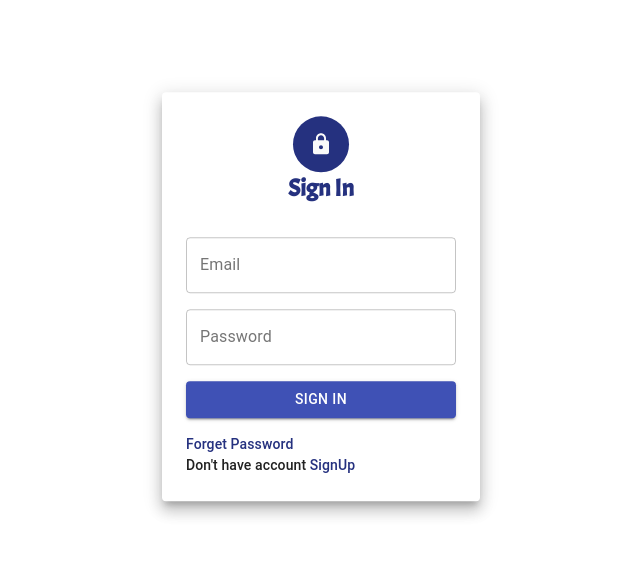
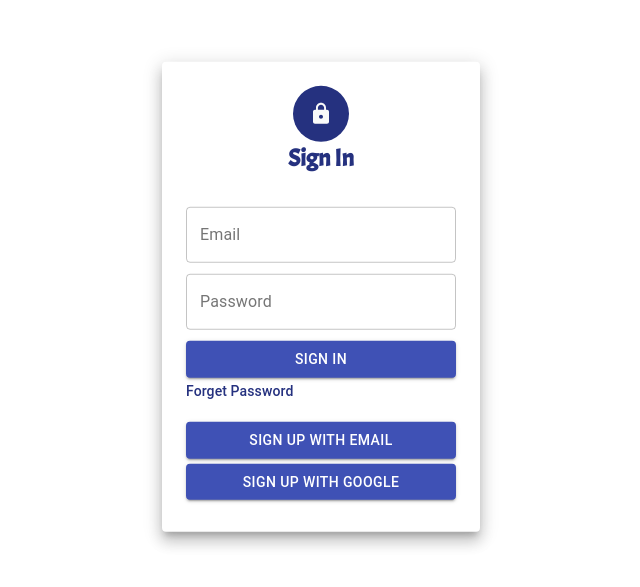
Before and after one commit to sandeepkumardev-zz/Firebase-Authentication, a React (Create React App) app: page /signin in a window 1280 px wide. Shown: the part 103-690 px from the top of the page, without its empty margins (319-959 px from the left). Built offline with nearby package versions, Linux system fonts and the light colour scheme.

Commit message:
error handling

```diff
--- a/public/index.html
+++ b/public/index.html
@@ -1,43 +1,19 @@
 <!DOCTYPE html>
 <html lang="en">
+
 <head>
   <meta charset="utf-8" />
   <link rel="icon" href="%PUBLIC_URL%/favicon.ico" />
   <meta name="viewport" content="width=device-width, initial-scale=1" />
   <meta name="theme-color" content="#000000" />
-    <meta
-      name="description"
-      content="Web site created using create-react-app"
-    />
+  <meta name="description" content="Web site created using create-react-app" />
   <link rel="apple-touch-icon" href="%PUBLIC_URL%/logo192.png" />
-    <!--
-      manifest.json provides metadata used when your web app is installed on a
-      user's mobile device or desktop. See https://developers.google.com/web/fundamentals/web-app-manifest/
-    -->
   <link rel="manifest" href="%PUBLIC_URL%/manifest.json" />
-    <!--
-      Notice the use of %PUBLIC_URL% in the tags above.
-      It will be replaced with the URL of the `public` folder during the build.
-      Only files inside the `public` folder can be referenced from the HTML.
-
-      Unlike "/favicon.ico" or "favicon.ico", "%PUBLIC_URL%/favicon.ico" will
-      work correctly both with client-side routing and a non-root public URL.
-      Learn how to configure a non-root public URL by running `npm run build`.
-    -->
   <title>React App</title>
 </head>
+
 <body>
-    <noscript>You need to enable JavaScript to run this app.</noscript>
   <div id="root"></div>
-    <!--
-      This HTML file is a template.
-      If you open it directly in the browser, you will see an empty page.
+</body>
 
-      You can add webfonts, meta tags, or analytics to this file.
-      The build step will place the bundled scripts into the <body> tag.
-
-      To begin the development, run `npm start` or `yarn start`.
-      To create a production bundle, use `npm run build` or `yarn build`.
-    -->
-  </body>
 </html>
--- a/src/ErrorPage.js
+++ b/src/ErrorPage.js
@@ -9,6 +9,7 @@ const useStyles = makeStyles((theme) => ({
     left: "50%",
     top: "50%",
     transform: "translate(-50%, -50%)",
+    "& h1": { fontFamily: "Acme, sans-serif" },
   },
   link: {
     textDecoration: "none",
@@ -20,11 +21,11 @@ function ErrorPage() {
 
   return (
     <div className={classes.root}>
-      <Typography variant="h2" component="h1">
-        🤷‍♂️ Page not found!
+      <Typography variant="h1" component="h1">
+        🤷‍♂️ <br /> Page not found!
       </Typography>
       <br />
-      <Typography variant="h6">
+      <Typography variant="h6" component="h1">
         <Link className={classes.link} to="/">
           👉 Go to home.
         </Link>
--- a/src/auth/SignInPage.js
+++ b/src/auth/SignInPage.js
@@ -28,7 +28,12 @@ const useStyles = makeStyles((theme) => ({
     marginBottom: "8px",
   },
   input: {
-    margin: "8px 0",
+    margin: "8px 0 3px 0",
+    width: "100%",
+  },
+  inputb: {
+    margin: "5px 0 0 0",
+    width: "100%",
   },
   link: {
     textDecoration: "none",
@@ -100,18 +105,31 @@ function SignInPage() {
           <Button className={classes.input} variant="contained" color="primary">
             Sign In
           </Button>
-        </FormControl>
           <Typography variant="subtitle2" component="p">
             <Link className={classes.link} to="/forget-password">
               Forget Password
             </Link>
           </Typography>
-        <Typography variant="subtitle2" component="p">
-          Don't have account{" "}
+          <div style={{ marginTop: "15px" }}>
             <Link className={classes.link} to="/signup">
-            SignUp
+              <Button
+                className={classes.inputb}
+                variant="contained"
+                color="primary"
+              >
+                Sign Up with Email
+              </Button>
             </Link>
-        </Typography>
+            <Button
+              className={classes.inputb}
+              variant="contained"
+              color="primary"
+            >
+              Sign Up with Google
+            </Button>
+          </div>
+        </FormControl>
+
         {/* <StyledFirebaseAuth
           uiConfig={uiConfig}
           firebaseAuth={firebase.auth()}
```
Lines whose indentation alone changed are shown as unchanged.
